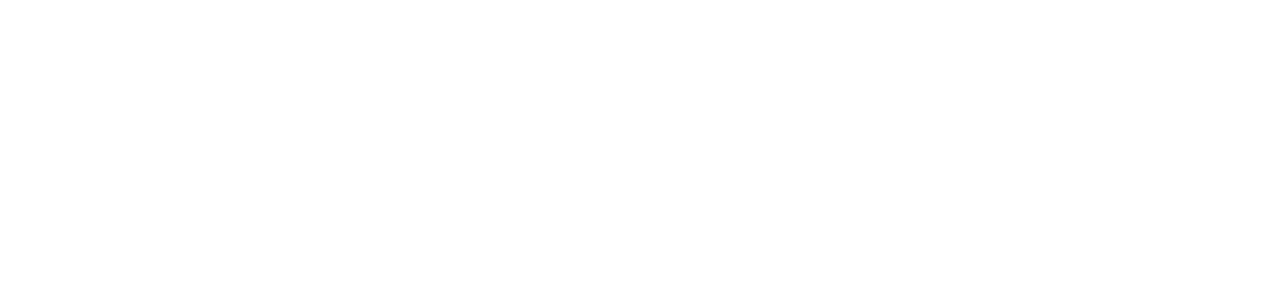
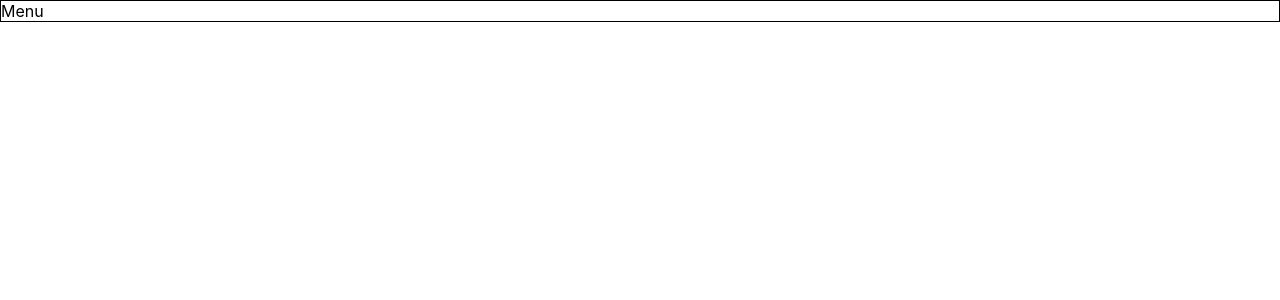
Before and after one commit to Shawn1303/ethnic-voting-analysis, a JavaScript app in the folder Frontend/: page / in a window 1280 px wide. Shown: the top 300 px of the page. Built offline with nearby package versions, Linux system fonts and the light colour scheme; the HTML template or start-up script is replaced by a standard one.

Commit message:
initialization

```diff
--- a/Frontend/src/App.js
+++ b/Frontend/src/App.js
@@ -2,7 +2,13 @@
 import 'leaflet/dist/leaflet.css';
 
 function App() {
-  return (<></>);
+	return (<div>
+		<div id = "menu">
+			Menu
+		</div>
+		<div id = "display">
+		</div>
+	</div>);
 }
 
 export default App;
--- a/Frontend/src/index.css
+++ b/Frontend/src/index.css
@@ -11,3 +11,7 @@
   font-family: source-code-pro, Menlo, Monaco, Consolas, 'Courier New',
     monospace;
 }
+
+#menu {
+	border: 1px solid black;
+}
```
Also changed, not shown: Frontend/src/App.css (line endings or trailing spaces).
